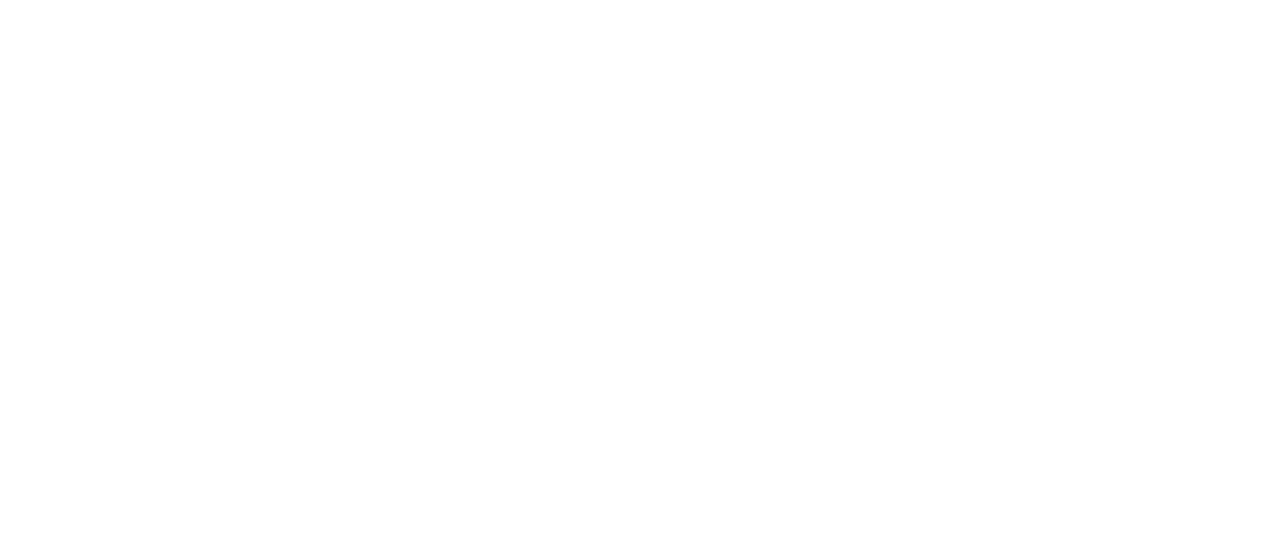
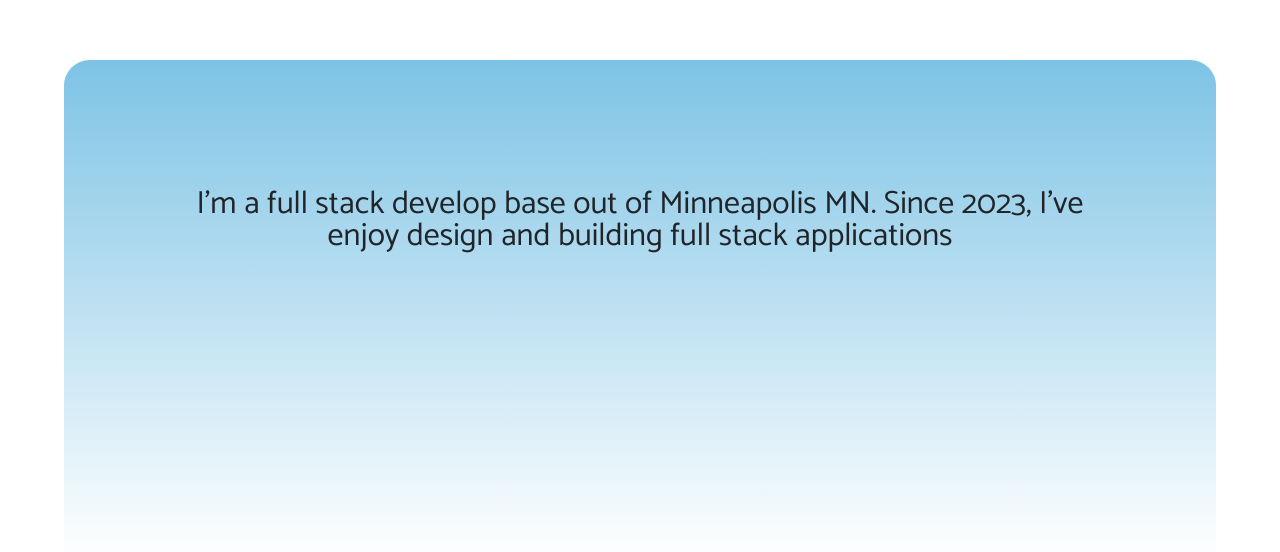
Before and after one commit to Alcamara/portfolio, an Angular app: page / in a window 1280 px wide. Shown: the part 796-1348 px from the top of the page. Before the commit the page ends 856 px from the top, so only its background shows below. Built offline with nearby package versions, Linux system fonts and the light colour scheme.

Commit message:
add about section

```diff
--- a/src/app/pages/main/main/main.component.css
+++ b/src/app/pages/main/main/main.component.css
@@ -75,6 +75,27 @@
     background-color: var(--secondary-color);
 }
 
+/***
+ About
+***/
+
+.about{
+    font-size: 1.5rem;
+    padding: 1em 0;
+    background: linear-gradient(var(--main-color), white);
+    height: 500px;
+    border-radius: .8em .8em 0 0 ;
+}
+
+.about-summary p{
+    font-size: 1em;
+    font-weight: 400;
+    margin-top: 3em;
+    padding: 0;
+    border: 0;
+    line-height: 1;
+}
+
 @media (min-width: 1200px) {
     .intro{
         font-size: 4.5rem;
@@ -94,4 +115,22 @@
         justify-content: start;
     }
 
+    /***
+        About
+    ***/
+
+    .about{
+        font-size: 2rem;
+        padding: 1em 0;
+    }
+
+    .about-summary p{
+        font-size: 1em;
+        text-align: center;
+        margin-top: 6rem;
+	    padding: 0;
+	    border: 0;
+        line-height: 1;
+    }
+
 }
--- a/src/app/pages/main/main/main.component.html
+++ b/src/app/pages/main/main/main.component.html
@@ -3,7 +3,7 @@
         <div class="row">
             <div class="col-7 intro-box intro-summary">
                 <p class="intro-summary_greet">Hey, my name is</p>
-                <p><span class="name">Al Camara</span>.</p>
+                <p><span class="name">Al Camara.</span></p>
                 <p>I am a <span class="role">Software Developer </span></p>
                 <div class="intro-summary_socials">
                     <div class="row">
@@ -24,7 +24,13 @@
             </div>
         </div>
     </section>
-    <section class="about"></section>
+    <section class="about">
+        <div class="row">
+            <div class="about-summary col-10">
+                <p>I'm a full stack develop base out of Minneapolis MN. Since 2023, I've enjoy design and building full stack applications</p>
+            </div>
+        </div>
+    </section>
     <section class="skills"></section>
     <section class="job-history"></section>
     <section class="contact-me"></section>
```
